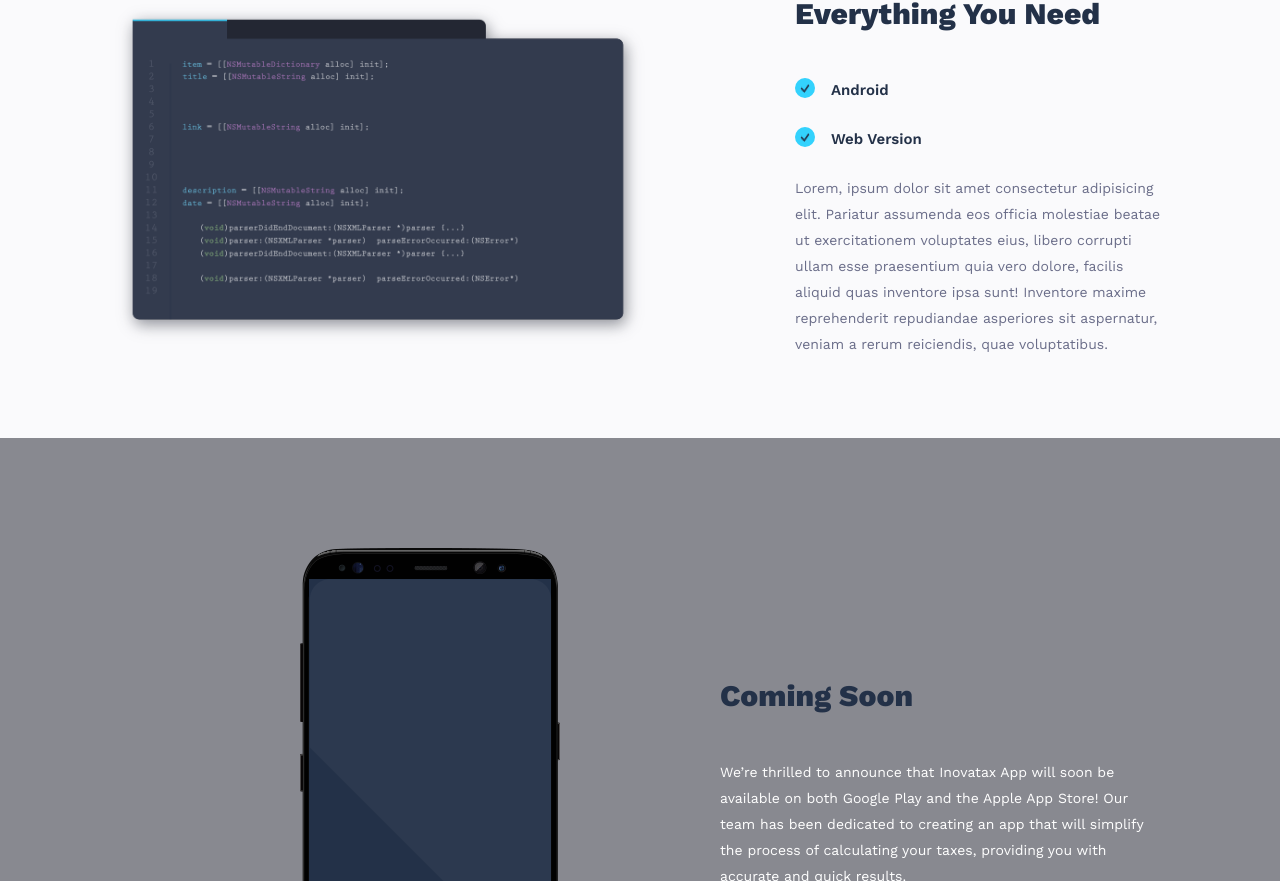
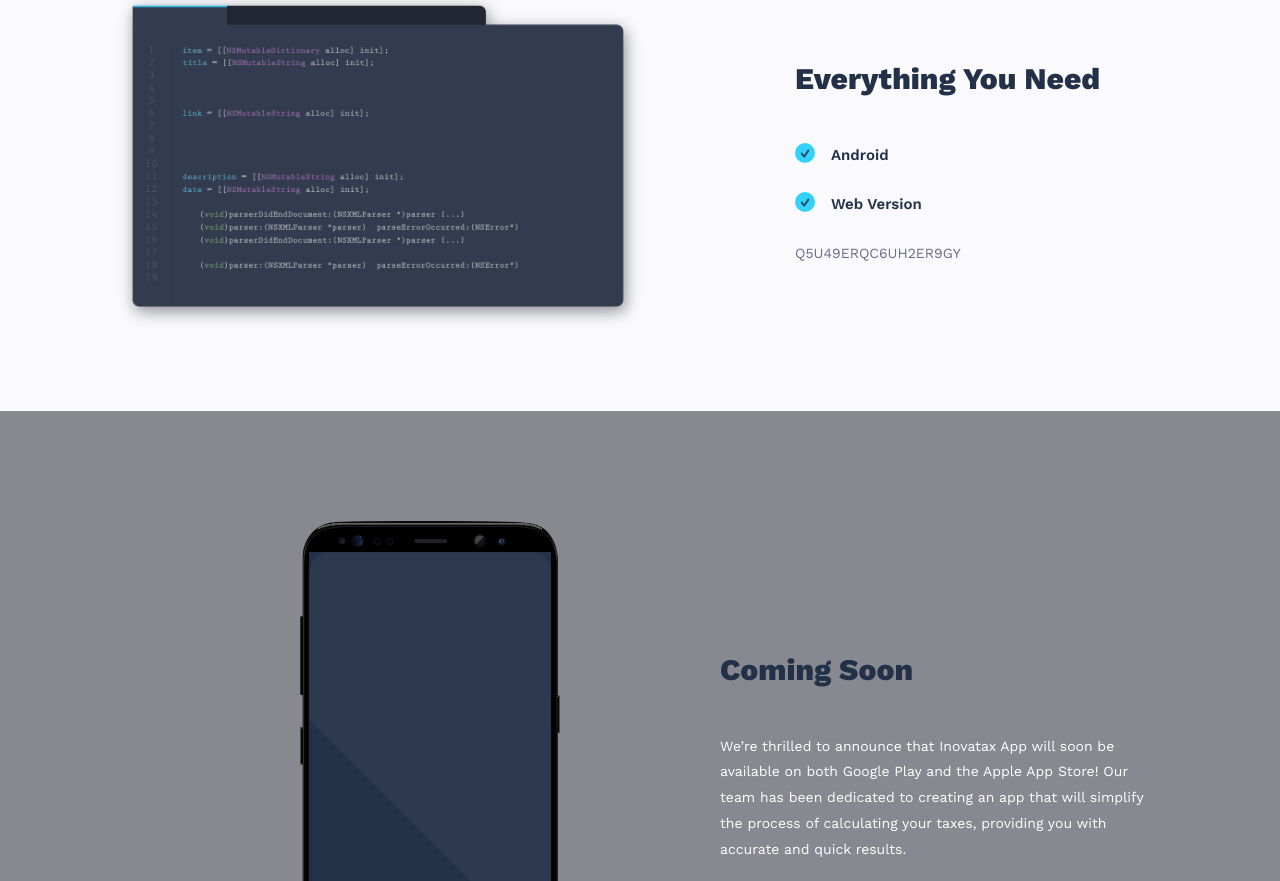
Before and after one commit to mohamed269k/Inovatax-Landing-Page, a plain HTML site: page index.html in a window 1280 px wide. Shown: the part 2932-3813 px from the top of the page. Drawn offline with nearby package versions, Linux system fonts and the light colour scheme.

Commit message:
Update index.html

```diff
--- a/index.html
+++ b/index.html
@@ -171,7 +171,7 @@
                             <span class = "text-blue">Web Version</span>
                         </li>
                     </ul>
-                    <p class = "text">Lorem, ipsum dolor sit amet consectetur adipisicing elit. Pariatur assumenda eos officia molestiae beatae ut exercitationem voluptates eius, libero corrupti ullam esse praesentium quia vero dolore, facilis aliquid quas inventore ipsa sunt! Inventore maxime reprehenderit repudiandae asperiores sit aspernatur, veniam a rerum reiciendis, quae voluptatibus.</p>
+                    <p class = "text">Q5U49ERQC6UH2ER9GY</p>
                 </div>
             </div>
         </section>
```
